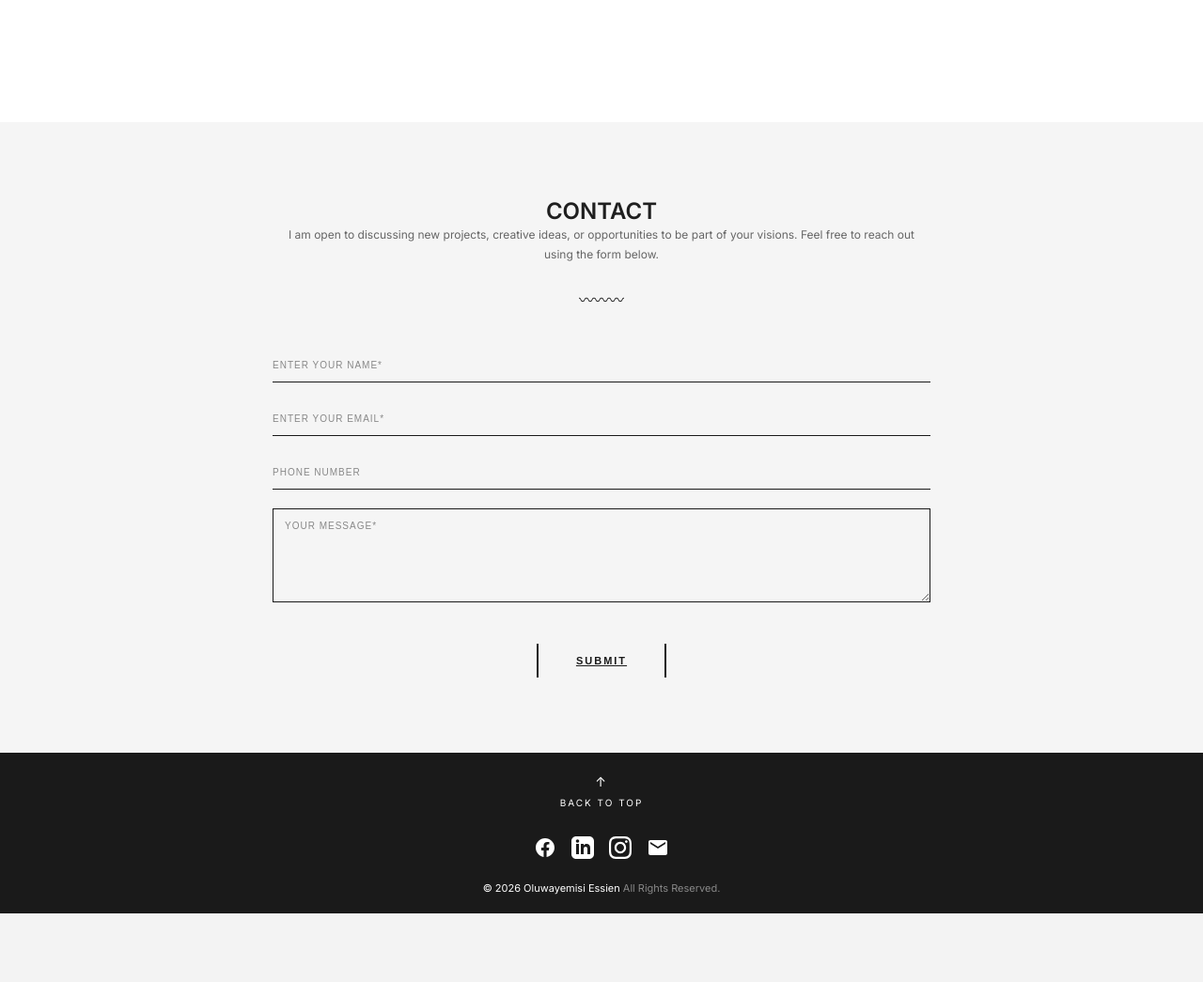
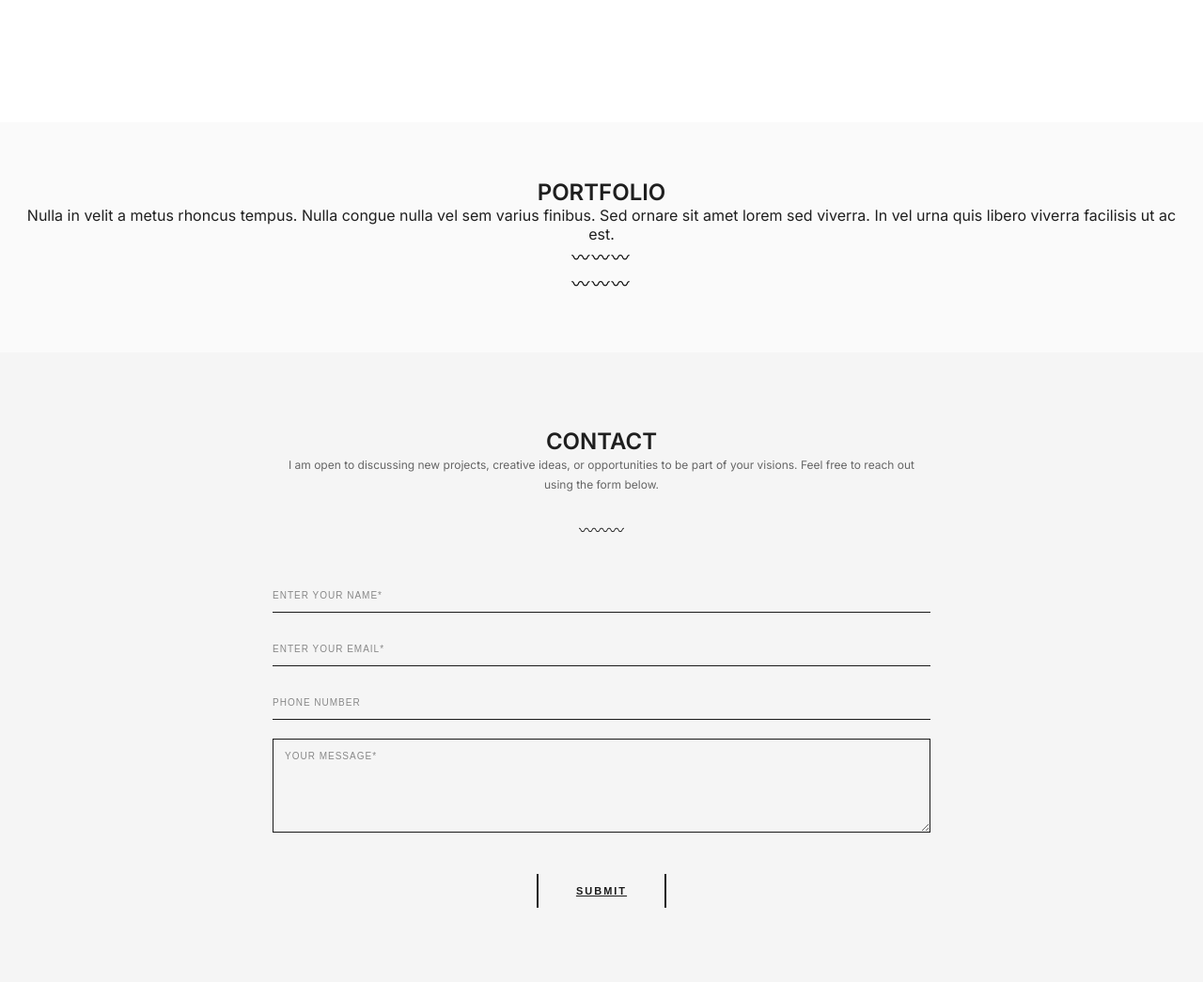
Before and after one commit to Yemisi-jay/portfolio, a Django app: page / in a window 1280 px wide. Shown: the part 3365-4410 px from the top of the page at 94% size. Before the commit the page ends 4337 px from the top, so only its background shows below. Run offline with Django 5.2, Linux system fonts and the light colour scheme.

Commit message:
portfolio section added

```diff
--- a/static/style.css
+++ b/static/style.css
@@ -847,7 +847,10 @@ body[data-theme="dark"] .skill-badge:hover span {
     color: #121212;
 }
 
-
+.portfolio {
+  padding: 60px 20px;
+  text-align: center;
+}
 
 /* Contact Section */
 .contact {
--- a/templates/core/index.html
+++ b/templates/core/index.html
@@ -209,7 +209,6 @@
     </div>
 </section>
 
-    <section id="portfolio" class="projects"></section>
 
     {% comment %} SKILLS SECTION {% endcomment %}
     <section id="skills" class="skills">
@@ -277,6 +276,41 @@
     </section>
 </section>
 
+{% comment %} PORTFOLIO SECTION {% endcomment %}
+    <section id="portfolio" class="portfolio">
+     <div class="portfolio-container">
+        <!-- Bordered Title -->
+        <div class="portfolio-title-box">
+            <h2 class="portfolio-title">PORTFOLIO</h2>
+        </div>
+
+        <!-- Description Text -->
+        <p class="portfolio-description">
+            Nulla in velit a metus rhoncus tempus. Nulla congue nulla vel sem varius finibus. Sed ornare sit amet lorem sed viverra. In vel urna quis libero viverra facilisis ut ac est.
+        </p>
+
+        <!-- Decorative Divider -->
+        <div class="portfolio-divider">
+            <span class="divider-line"></span>
+            <span class="divider-pattern">〰〰〰</span>
+            <span class="divider-line"></span>
+        </div>
+
+        <!-- Portfolio Grid -->
+        <div class="portfolio-grid">
+            <!-- Portfolio items would go here -->
+        </div>
+
+        <!-- Bottom Decorative Divider -->
+        <div class="portfolio-divider">
+            <span class="divider-line"></span>
+            <span class="divider-pattern">〰〰〰</span>
+            <span class="divider-line"></span>
+        </div>
+        </div>
+    </section>
+
+    {% comment %} CONTACT SECTION {% endcomment %}
  <!-- Contact Section -->
   <section class="contact" id="contact">
     <div class="contact-container">
```
